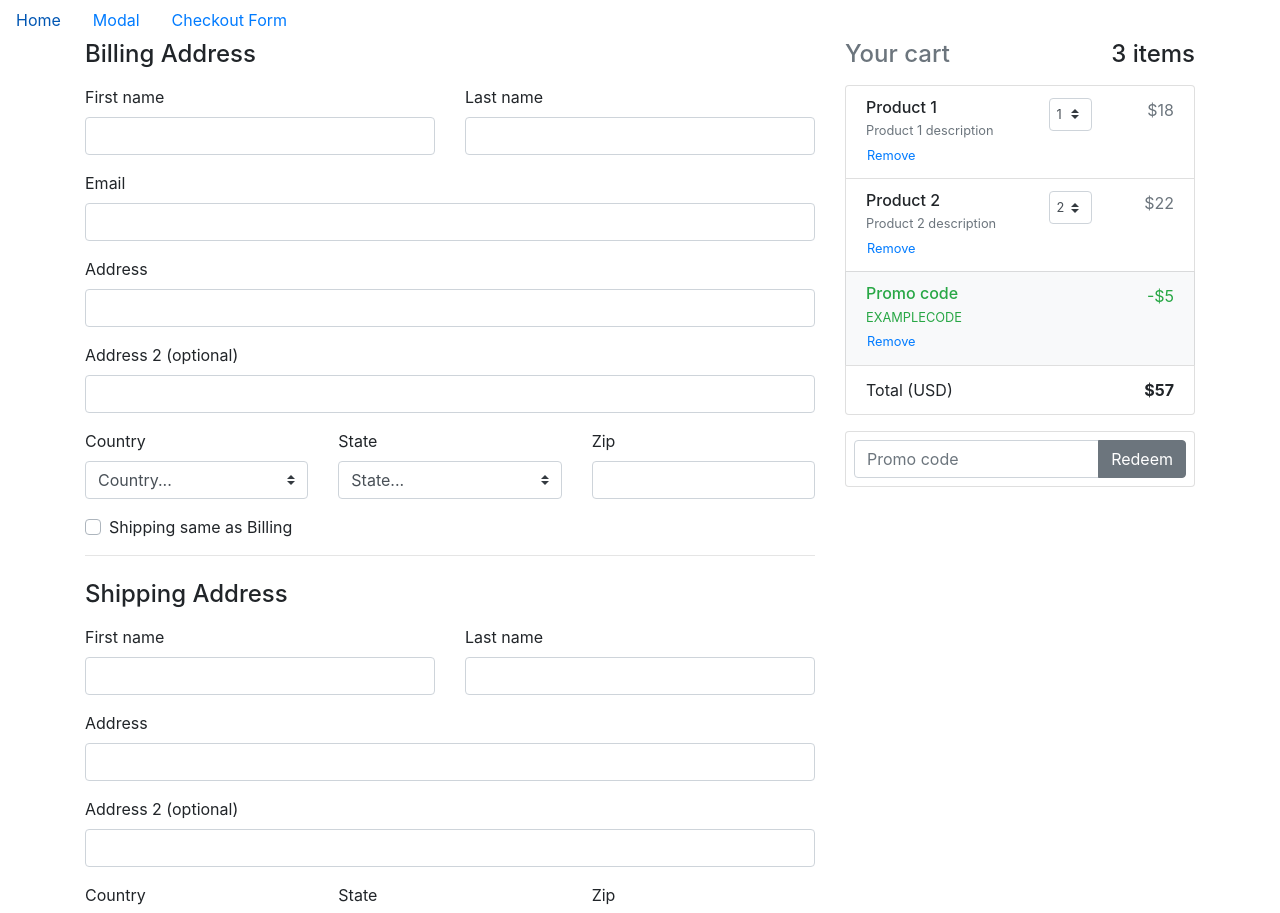
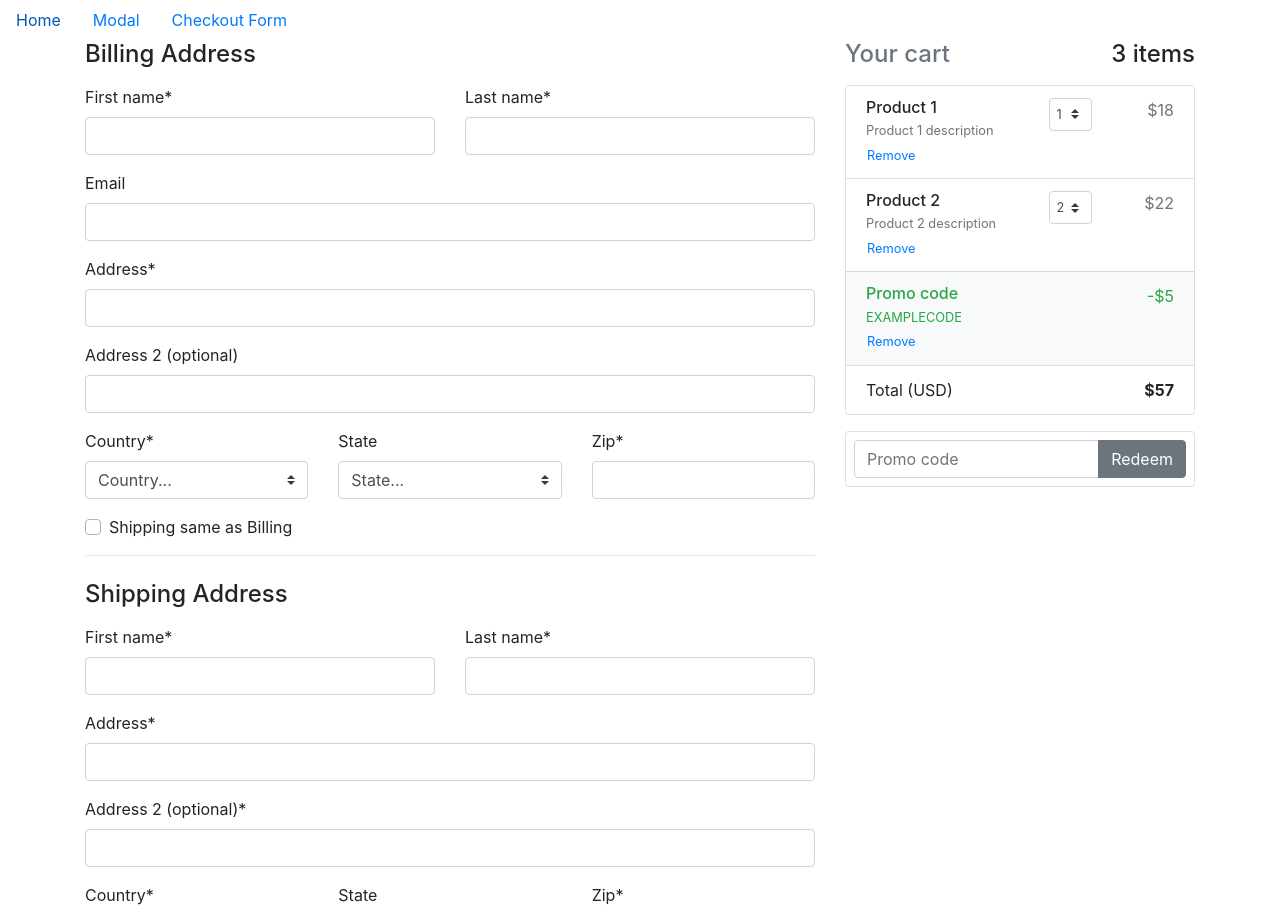
Before and after one commit to pferlito/react-examples, a React (Create React App) app: page /checkout in a window 1280 px wide. Shown: the top 913 px of the page. Built offline with nearby package versions, Linux system fonts and the light colour scheme; the HTML template or start-up script is replaced by a standard one.

Commit message:
Work on required fields.

```diff
--- a/src/components/fields/CustomSelect.js
+++ b/src/components/fields/CustomSelect.js
@@ -1,10 +1,11 @@
 import React, {Fragment} from "react";
 
-function CustomSelect({id, label, handleChange, options}) {
+function CustomSelect({id, label, handleChange, options, required}) {
   return (
     <Fragment>
-      <label htmlFor={id}>{label}</label>
+      <label htmlFor={id}>{label}{required ? "*" : ""}</label>
       <select className="custom-select" id={id}
+              required={required}
               onChange={handleChange}>
         <option value="">{label}...</option>
         {options.map(({code, label}) => {
--- a/src/components/fields/EmailField.js
+++ b/src/components/fields/EmailField.js
@@ -1,12 +1,13 @@
 import React, {Fragment} from "react";
 
-function EmailField({id, label, state, handleChange}) {
+function EmailField({id, label, state, handleChange, required}) {
   return (
     <Fragment>
       <label htmlFor={id}>{label}</label>
       <input type="email" className="form-control" id={id}
              onChange={handleChange}
              placeholder=""
+             required={required}
              value={state[{id}]}
       />
     </Fragment>
--- a/src/components/fields/TextField.js
+++ b/src/components/fields/TextField.js
@@ -1,12 +1,13 @@
 import React, {Fragment} from "react";
 
-function TextField({id, label, state, handleChange}) {
+function TextField({id, label, state, handleChange,required}) {
   return (
     <Fragment>
-      <label htmlFor={id}>{label}</label>
+      <label htmlFor={id}>{label}{required ? "*" : ""}</label>
       <input type="text" className="form-control" id={id}
              onChange={handleChange}
              placeholder=""
+             required={required}
              value={state[{id}]}
       />
     </Fragment>
--- a/src/routes/FormPage.js
+++ b/src/routes/FormPage.js
@@ -22,6 +22,7 @@ function BillingForm({state, handleChange}) {
             label="First name"
             state={state}
             handleChange={handleChange}
+            required="required"
           />
         </Col>
         <Col md={6} className="mb-3">
@@ -30,6 +31,7 @@ function BillingForm({state, handleChange}) {
             label="Last name"
             state={state}
             handleChange={handleChange}
+            required="required"
           />
         </Col>
       </Row>
@@ -40,6 +42,7 @@ function BillingForm({state, handleChange}) {
             label="Email"
             state={state}
             handleChange={handleChange}
+            required="required"
           />
         </Col>
       </Row>
@@ -50,6 +53,7 @@ function BillingForm({state, handleChange}) {
             label="Address"
             state={state}
             handleChange={handleChange}
+            required="required"
           />
         </Col>
       </Row>
@@ -71,11 +75,13 @@ function BillingForm({state, handleChange}) {
             state={state}
             handleChange={handleChange}
             options={countries}
+            required="required"
           />
         </Col>
         <Col md={4} className="mb-3">
           <label htmlFor="state">State</label>
           <select className="custom-select" id="state"
+                  required="required"
                   onChange={handleChange}>
             <option value="">State...</option>
             <option>California</option>
@@ -87,6 +93,7 @@ function BillingForm({state, handleChange}) {
             label="Zip"
             state={state}
             handleChange={handleChange}
+            required="required"
           />
         </Col>
       </Row>
@@ -109,6 +116,7 @@ function ShippingForm({state, handleChange}) {
             label="First name"
             state={state}
             handleChange={handleChange}
+            required="required"
           />
         </Col>
         <Col md={6} className="mb-3">
@@ -117,6 +125,7 @@ function ShippingForm({state, handleChange}) {
             label="Last name"
             state={state}
             handleChange={handleChange}
+            required="required"
           />
         </Col>
       </Row>
@@ -127,6 +136,7 @@ function ShippingForm({state, handleChange}) {
             label="Address"
             state={state}
             handleChange={handleChange}
+            required="required"
           />
         </Col>
       </Row>
@@ -137,6 +147,7 @@ function ShippingForm({state, handleChange}) {
             label="Address 2 (optional)"
             state={state}
             handleChange={handleChange}
+            required="required"
           />
         </Col>
       </Row>
@@ -148,13 +159,16 @@ function ShippingForm({state, handleChange}) {
             state={state}
             handleChange={handleChange}
             options={countries}
+            required="required"
           />
         </Col>
         <Col md={4} className="mb-3">
           <label htmlFor="state">State</label>
           <select className="custom-select"
                   id="shipState"
+                  required="required"
                   onChange={handleChange}>
+
             <option value="">State...</option>
             <option>California</option>
           </select>
@@ -165,6 +179,7 @@ function ShippingForm({state, handleChange}) {
             label="Zip"
             state={state}
             handleChange={handleChange}
+            required="required"
           />
         </Col>
       </Row>
```
